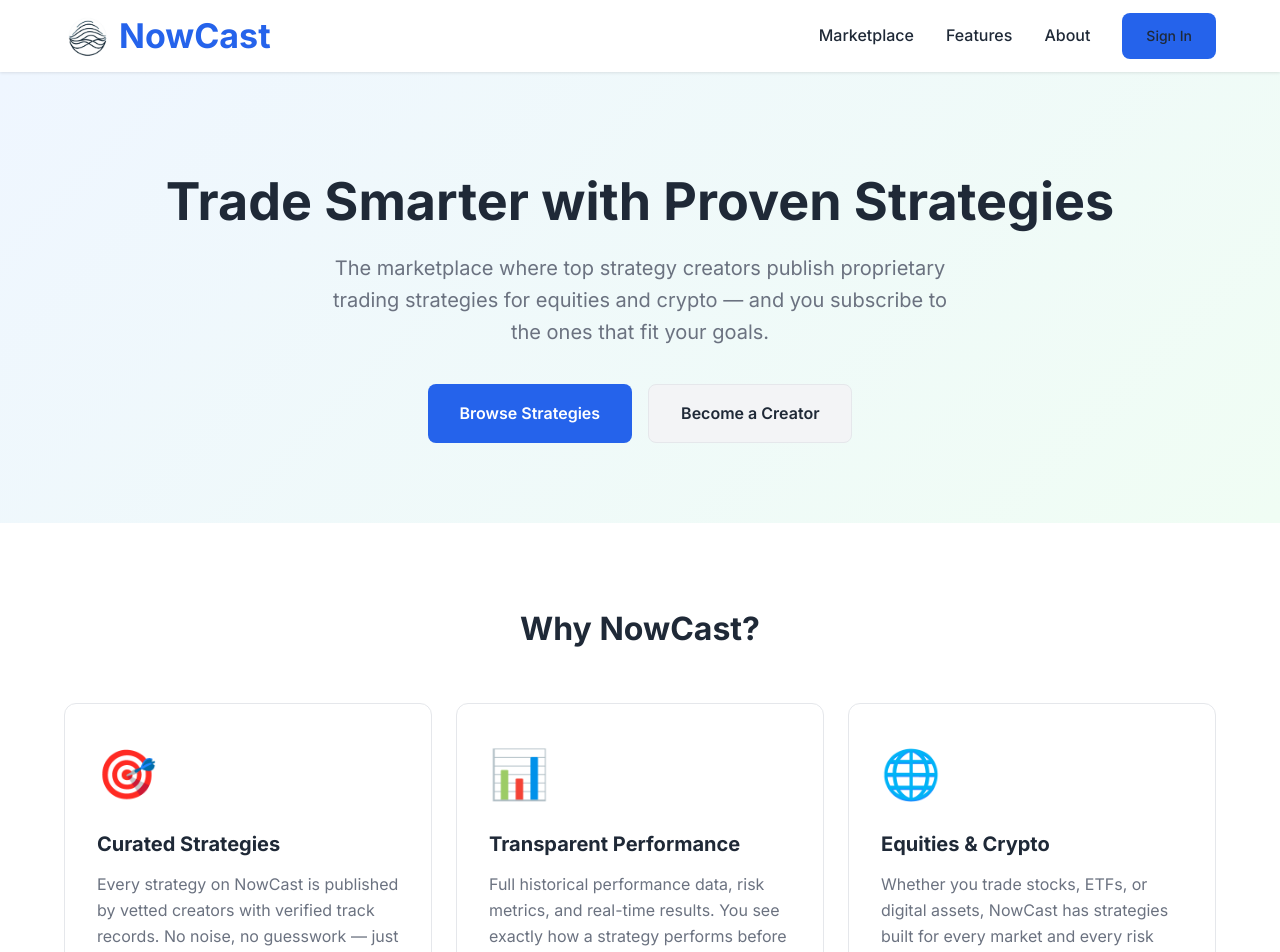
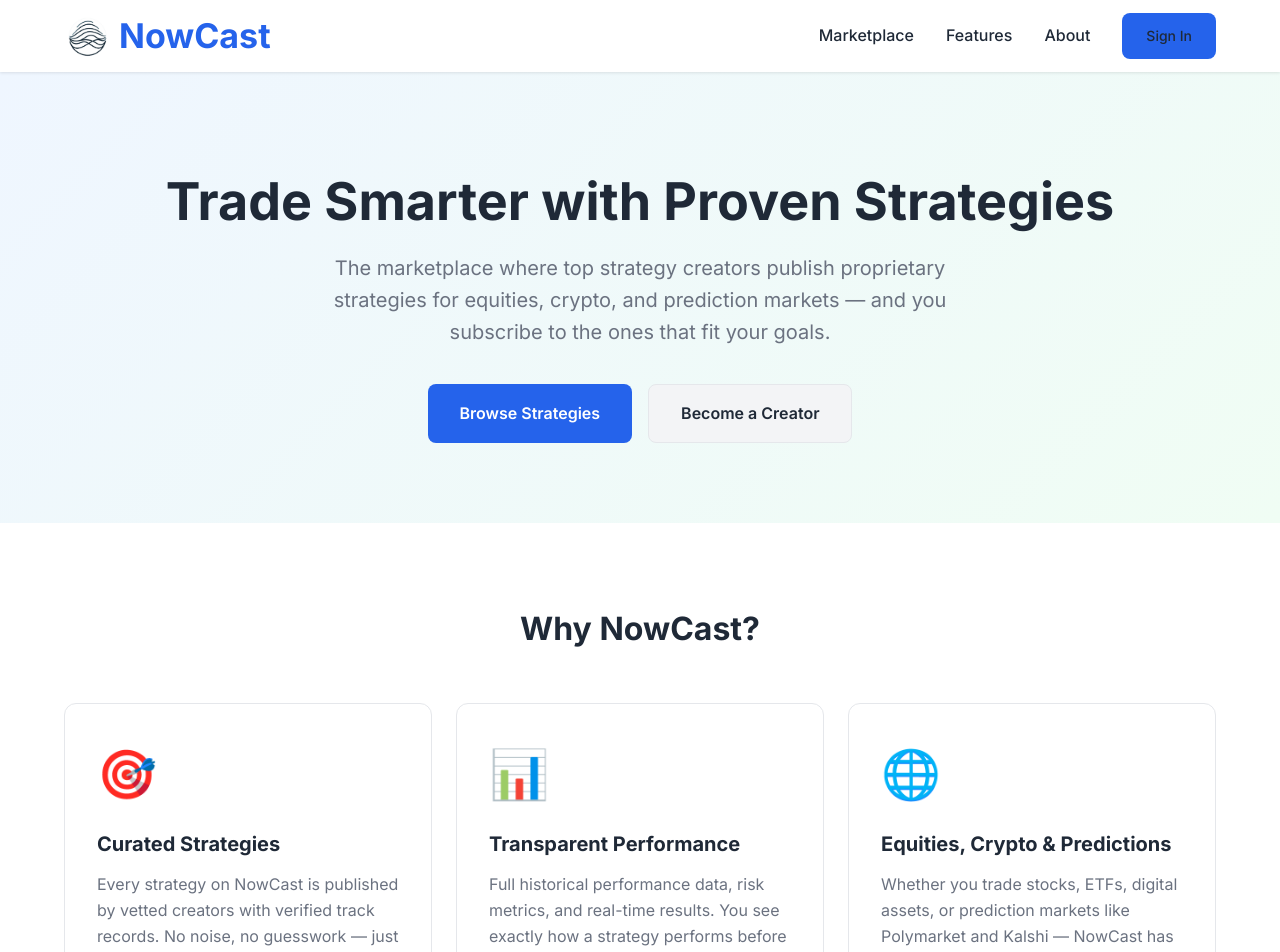
Before and after one commit to archangel4-rajan/nowcastplatform, a React (Create React App) app: page / in a window 1280 px wide. Shown: the top 952 px of the page. Built offline with nearby package versions, Linux system fonts and the light colour scheme; no server answers.

Commit message:
feat: add prediction markets as third asset class alongside equities and crypto

```diff
--- a/src/constants/tags.js
+++ b/src/constants/tags.js
@@ -3,12 +3,13 @@ export const STRATEGY_TAGS = [
   'Crypto Only',
   'Equities Only',
   'Mixed Asset',
+  'Prediction Markets',
   'Quant Strategy',
   'Thesis Driven',
 ];
 
 export const RISK_LEVELS = ['low', 'medium', 'high'];
 
-export const ASSET_CLASSES = ['equities', 'crypto', 'mixed'];
+export const ASSET_CLASSES = ['equities', 'crypto', 'prediction', 'mixed'];
 
-export const ASSET_TYPES = ['stock', 'etf', 'crypto'];
+export const ASSET_TYPES = ['stock', 'etf', 'crypto', 'prediction'];
--- a/src/pages/Features.js
+++ b/src/pages/Features.js
@@ -17,7 +17,7 @@ function Features() {
             <div className="card">
               <div className="card-icon">&#128736;&#65039;</div>
               <h3>Strategy Builder</h3>
-              <p>Define your trading logic, entry and exit rules, position sizing, and risk parameters through an intuitive strategy editor. Support for equities, ETFs, and crypto assets.</p>
+              <p>Define your trading logic, entry and exit rules, position sizing, and risk parameters through an intuitive strategy editor. Support for equities, ETFs, crypto, and prediction markets.</p>
             </div>
             <div className="card">
               <div className="card-icon">&#128200;</div>
--- a/src/pages/Landing.js
+++ b/src/pages/Landing.js
@@ -9,9 +9,9 @@ function Landing() {
         <div className="container">
           <h1>Trade Smarter with Proven Strategies</h1>
           <p className="hero-subtitle">
-            The marketplace where top strategy creators publish proprietary trading
-            strategies for equities and crypto — and you subscribe to the ones that
-            fit your goals.
+            The marketplace where top strategy creators publish proprietary strategies
+            for equities, crypto, and prediction markets — and you subscribe to the ones
+            that fit your goals.
           </p>
           <div className="hero-buttons">
             <Link to="/marketplace" className="btn btn-primary btn-lg">Browse Strategies</Link>
@@ -36,8 +36,8 @@ function Landing() {
             </div>
             <div className="card">
               <div className="card-icon">&#127760;</div>
-              <h3>Equities & Crypto</h3>
-              <p>Whether you trade stocks, ETFs, or digital assets, NowCast has strategies built for every market and every risk appetite.</p>
+              <h3>Equities, Crypto & Predictions</h3>
+              <p>Whether you trade stocks, ETFs, digital assets, or prediction markets like Polymarket and Kalshi — NowCast has strategies built for every market and every risk appetite.</p>
             </div>
           </div>
         </div>
```
Also changed, not shown: 1 other file (tests, documents, lock files or other folders).
